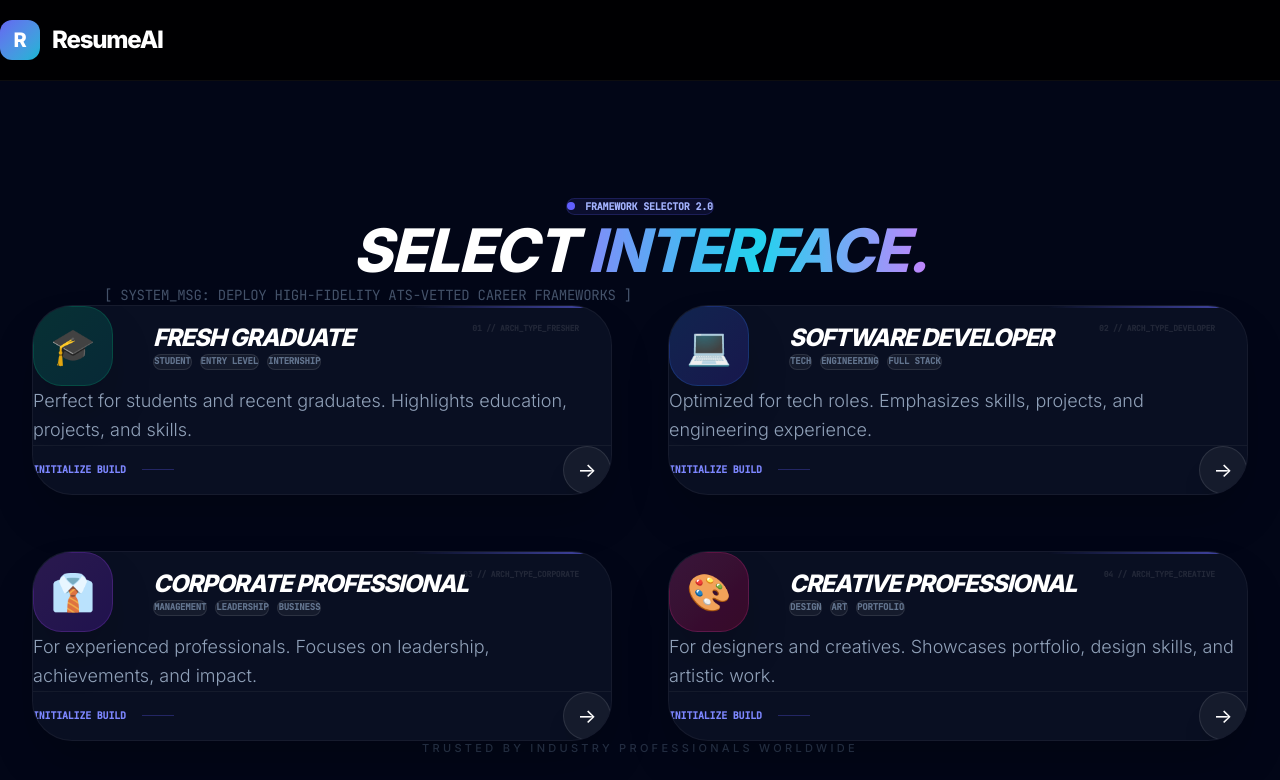
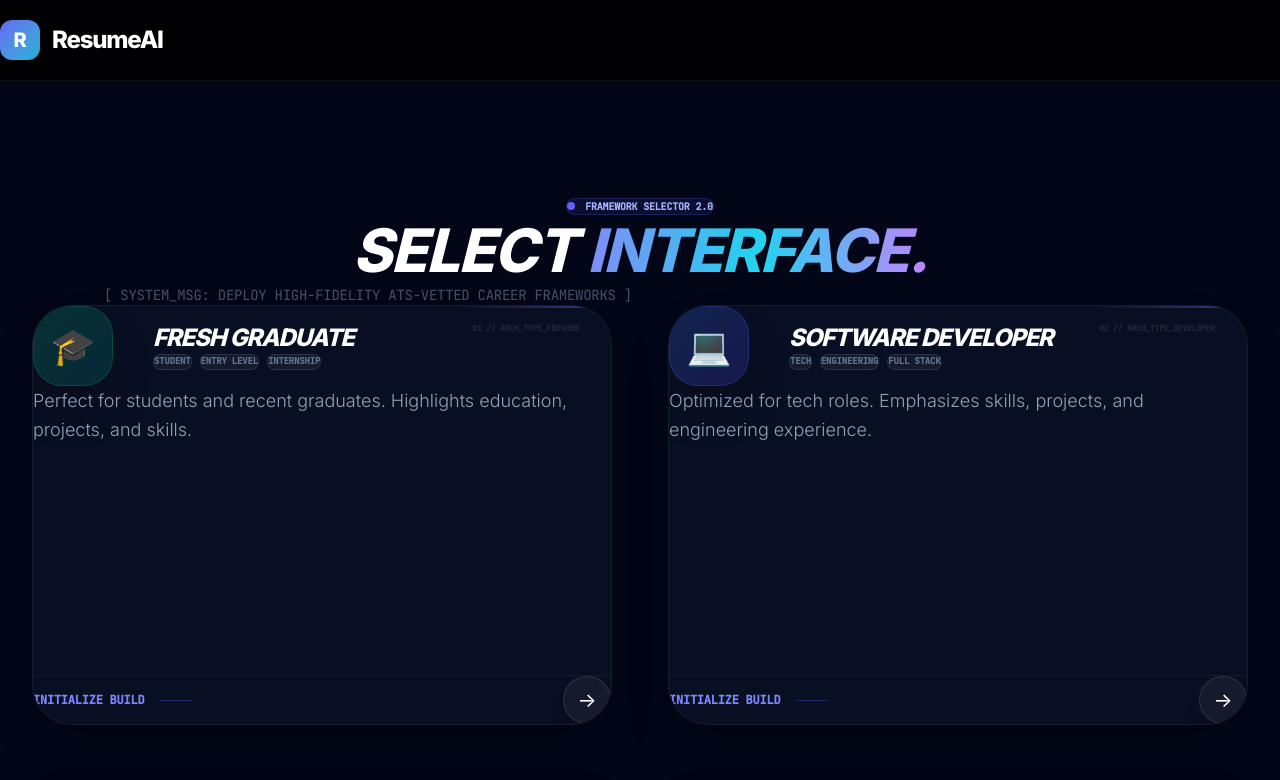
Before and after one commit to amreshanand/Resume-builder, a React (Vite) app in the folder client/: page /templates in a window 1280 px wide. Shown: the top 780 px of the page. Built offline with nearby package versions, Linux system fonts and the light colour scheme; no server answers.

Commit message:
fix(ui): fix text clipping in cards, prevent arrow squashing, and center system message

```diff
--- a/client/src/pages/TemplatesPage.jsx
+++ b/client/src/pages/TemplatesPage.jsx
@@ -81,7 +81,7 @@ export default function TemplatesPage() {
                     <h1 className="text-3xl sm:text-4xl md:text-6xl font-black mb-8 tracking-tight leading-[1.15] text-white uppercase italic">
                         Select <span className="gradient-text pb-2">Interface.</span>
                     </h1>
-                    <p className="monospace text-xs md:text-sm text-slate-500 max-w-2xl mx-auto tracking-widest uppercase opacity-70">
+                    <p className="monospace text-xs md:text-sm text-slate-500 max-w-2xl mx-auto tracking-widest uppercase opacity-70 text-center px-4">
                         [ SYSTEM_MSG: Deploy high-fidelity ATS-vetted career frameworks ]
                     </p>
                 </div>
@@ -99,7 +99,7 @@ export default function TemplatesPage() {
                                     handleSelect(template);
                                 }
                             }}
-                            className="group relative bg-[#0f172a]/60 hover:bg-[#1e293b]/60 border border-white/5 hover:border-indigo-500/30 rounded-[2.5rem] p-10 pb-12 md:p-14 md:pb-16 text-left transition-all duration-500 cursor-pointer fade-in flex flex-col h-full shadow-2xl tech-card active:scale-[0.98] focus:outline-none focus:ring-2 focus:ring-indigo-500/50"
+                            className="group relative bg-[#0f172a]/80 hover:bg-[#1e293b]/90 border border-white/5 hover:border-indigo-500/40 rounded-[2.5rem] p-10 pb-12 md:p-14 md:pb-16 text-left transition-all duration-500 cursor-pointer fade-in flex flex-col h-full min-h-[420px] shadow-2xl tech-card active:scale-[0.98] focus:outline-none focus:ring-2 focus:ring-indigo-500/50"
                             style={{ animationDelay: `${i * 100}ms` }}
                         >
                             <div className="flex flex-col sm:flex-row items-start sm:items-center gap-10 mb-10">
@@ -122,12 +122,12 @@ export default function TemplatesPage() {
                                 {template.description}
                             </p>
 
-                            <div className="flex items-center justify-between mt-auto pt-8 border-t border-white/5 relative z-10">
-                                <span className="monospace text-[10px] font-bold tracking-[0.3em] text-indigo-400 uppercase group-hover:text-indigo-300 transition-all flex items-center gap-4">
+                            <div className="flex items-center justify-between mt-auto pt-8 border-t border-white/5 relative z-10 w-full shrink-0">
+                                <span className="monospace text-xs font-bold tracking-[0.2em] text-indigo-400 uppercase group-hover:text-indigo-300 transition-all flex items-center gap-4">
                                     Initialize Build
-                                    <div className="w-8 h-[1px] bg-indigo-500/30 group-hover:w-16 transition-all" />
+                                    <div className="w-8 h-[1px] bg-indigo-500/30 group-hover:w-16 transition-all shrink-0" />
                                 </span>
-                                <div className="w-12 h-12 rounded-full bg-white/5 border border-white/10 flex items-center justify-center text-xl group-hover:bg-indigo-500 group-hover:text-white group-hover:border-indigo-400 transition-all duration-500 shadow-xl">
+                                <div className="w-12 h-12 shrink-0 rounded-full bg-white/5 border border-white/10 flex items-center justify-center text-xl group-hover:bg-indigo-500 group-hover:text-white group-hover:border-indigo-400 transition-all duration-500 shadow-xl">
                                     →
                                 </div>
                             </div>
```
